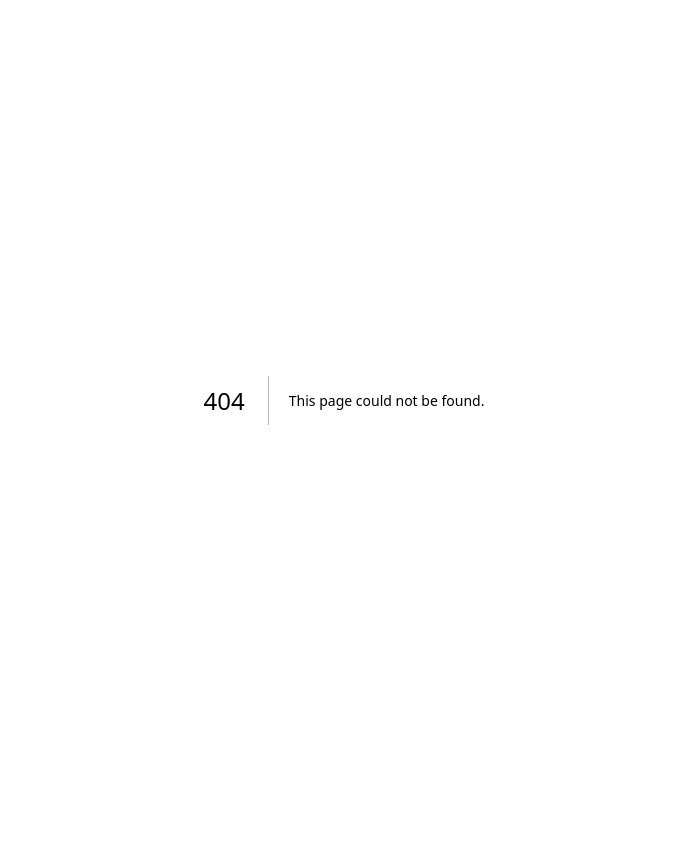
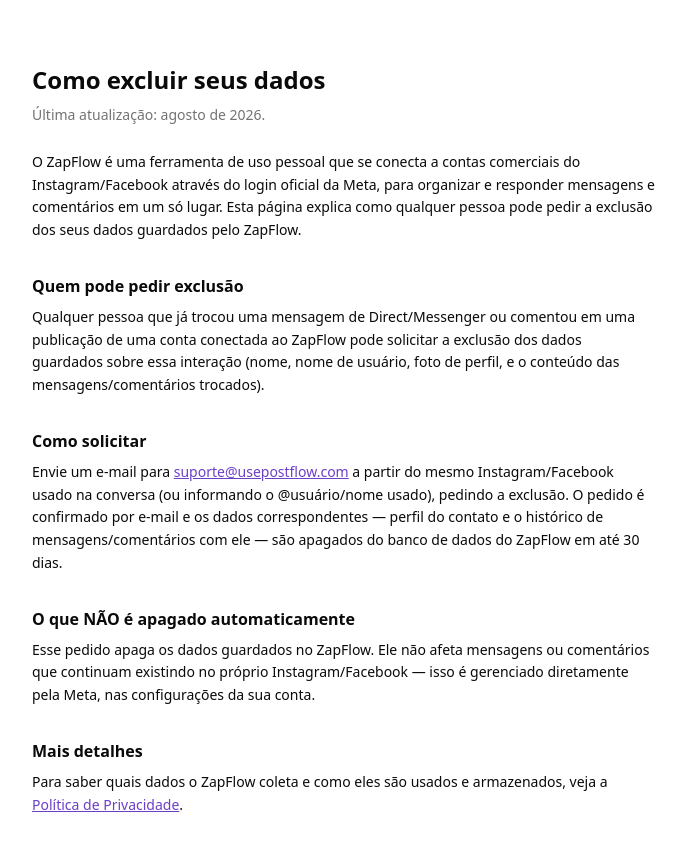
Before and after one commit to gabriel-conzi/ZapFlow, a Next.js app: page /excluir-dados in a window 1280 px wide. Before the commit this address had no page. Shown: the top 848 px of the page, without its empty margins (296-981 px from the left). Before the commit the page ends 800 px from the top, so only its background shows below. Built offline with nearby package versions, Linux system fonts and the light colour scheme.

Commit message:
Adiciona pagina de instrucoes de exclusao de dados (exigida pela Meta)

```diff
--- /dev/null
+++ b/src/app/excluir-dados/page.tsx
@@ -0,0 +1,55 @@
+export const metadata = {
+  title: "Como excluir seus dados — ZapFlow",
+};
+
+export default function DataDeletionPage() {
+  return (
+    <div className="mx-auto max-w-2xl px-6 py-16 text-sm leading-relaxed text-foreground">
+      <h1 className="text-2xl font-semibold">Como excluir seus dados</h1>
+      <p className="mt-2 text-muted-foreground">Última atualização: agosto de 2026.</p>
+
+      <p className="mt-6">
+        O ZapFlow é uma ferramenta de uso pessoal que se conecta a contas comerciais do
+        Instagram/Facebook através do login oficial da Meta, para organizar e responder
+        mensagens e comentários em um só lugar. Esta página explica como qualquer pessoa pode
+        pedir a exclusão dos seus dados guardados pelo ZapFlow.
+      </p>
+
+      <h2 className="mt-8 text-base font-semibold">Quem pode pedir exclusão</h2>
+      <p className="mt-2">
+        Qualquer pessoa que já trocou uma mensagem de Direct/Messenger ou comentou em uma
+        publicação de uma conta conectada ao ZapFlow pode solicitar a exclusão dos dados
+        guardados sobre essa interação (nome, nome de usuário, foto de perfil, e o conteúdo das
+        mensagens/comentários trocados).
+      </p>
+
+      <h2 className="mt-8 text-base font-semibold">Como solicitar</h2>
+      <p className="mt-2">
+        Envie um e-mail para{" "}
+        <a className="text-primary underline" href="mailto:suporte@usepostflow.com">
+          suporte@usepostflow.com
+        </a>{" "}
+        a partir do mesmo Instagram/Facebook usado na conversa (ou informando o
+        @usuário/nome usado), pedindo a exclusão. O pedido é confirmado por e-mail e os dados
+        correspondentes — perfil do contato e o histórico de mensagens/comentários com ele —
+        são apagados do banco de dados do ZapFlow em até 30 dias.
+      </p>
+
+      <h2 className="mt-8 text-base font-semibold">O que NÃO é apagado automaticamente</h2>
+      <p className="mt-2">
+        Esse pedido apaga os dados guardados no ZapFlow. Ele não afeta mensagens ou comentários
+        que continuam existindo no próprio Instagram/Facebook — isso é gerenciado diretamente
+        pela Meta, nas configurações da sua conta.
+      </p>
+
+      <h2 className="mt-8 text-base font-semibold">Mais detalhes</h2>
+      <p className="mt-2">
+        Para saber quais dados o ZapFlow coleta e como eles são usados e armazenados, veja a{" "}
+        <a className="text-primary underline" href="/privacidade">
+          Política de Privacidade
+        </a>
+        .
+      </p>
+    </div>
+  );
+}
```
